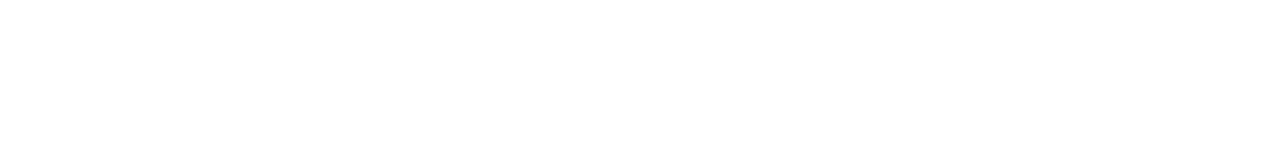
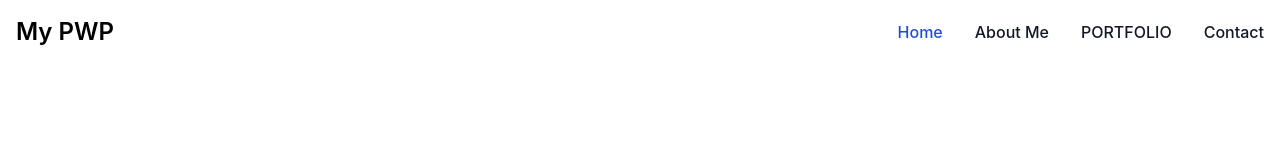
Before and after one commit to dmascardo/portfolio-denise-rose, a website built with Vite: page index.html in a window 1280 px wide. Built offline with nearby package versions, Linux system fonts and the light colour scheme.

Commit message:
navbar idea

```diff
--- a/index.html
+++ b/index.html
@@ -8,7 +8,35 @@
 
   </head>
   <body>
-
+  <nav class="bg-white border-gray-200 dark:bg-gray-900">
+      <div class="max-w-screen-xl flex flex-wrap items-center justify-between mx-auto p-4">
+          <a href="#" class="flex items-center space-x-3">
+              <span class="self-center text-2xl font-semibold whitespace-nowrap dark:text-white">My PWP</span>
+          </a>
+          <button data-collapse-toggle="navbar-default" type="button" class="inline-flex items-center p-2 w-10 h-10 justify-center text-sm text-gray-500 rounded-lg md:hidden hover:bg-gray-100 focus:outline-none focus:ring-2 focus:ring-gray-200 dark:text-gray-400 dark:hover:bg-gray-700 dark:focus:ring-gray-600">
+              <span class="sr-only">Open main menu</span>
+              <svg class="w-5 h-5" xmlns="http://www.w3.org/2000/svg" fill="none" viewBox="0 0 17 14">
+                  <path stroke="currentColor" stroke-linecap="round" stroke-linejoin="round" stroke-width="2" d="M1 1h15M1 7h15M1 13h15"/>
+              </svg>
+          </button>
+          <div class="hidden w-full md:block md:w-auto" id="navbar-default">
+              <ul class="font-medium flex flex-col p-4 md:p-0 mt-4 border border-gray-100 rounded-lg bg-gray-50 md:flex-row md:space-x-8 md:mt-0 md:border-0 md:bg-white dark:bg-gray-800 md:dark:bg-gray-900 dark:border-gray-700">
+                  <li>
+                      <a href="#" class="block py-2 px-3 text-white bg-blue-700 rounded md:bg-transparent md:text-blue-700 md:p-0">Home</a>
+                  </li>
+                  <li>
+                      <a href="#" class="block py-2 px-3 text-gray-900 rounded hover:bg-gray-100 md:hover:bg-transparent md:border-0 md:hover:text-blue-700 md:p-0">About Me</a>
+                  </li>
+                  <li>
+                      <a href="#" class="block py-2 px-3 text-gray-900 rounded hover:bg-gray-100 md:hover:bg-transparent md:border-0 md:hover:text-blue-700 md:p-0">PORTFOLIO</a>
+                  </li>
+                  <li>
+                      <a href="#" class="block py-2 px-3 text-gray-900 rounded hover:bg-gray-100 md:hover:bg-transparent md:border-0 md:hover:text-blue-700 md:p-0">Contact</a>
+                  </li>
+              </ul>
+          </div>
+      </div>
+  </nav>
 
 
     <script type="module" src="/src/main.js"></script>
```
